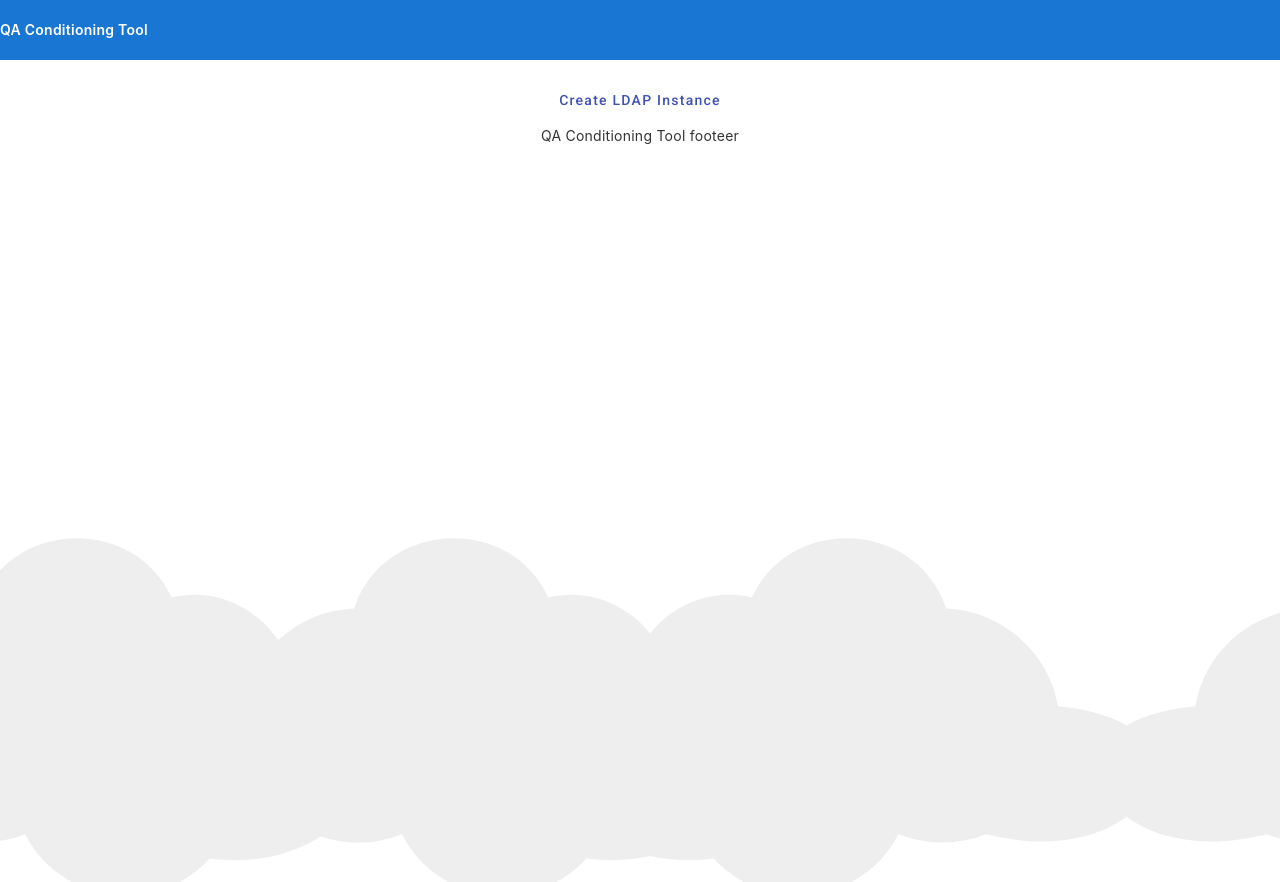
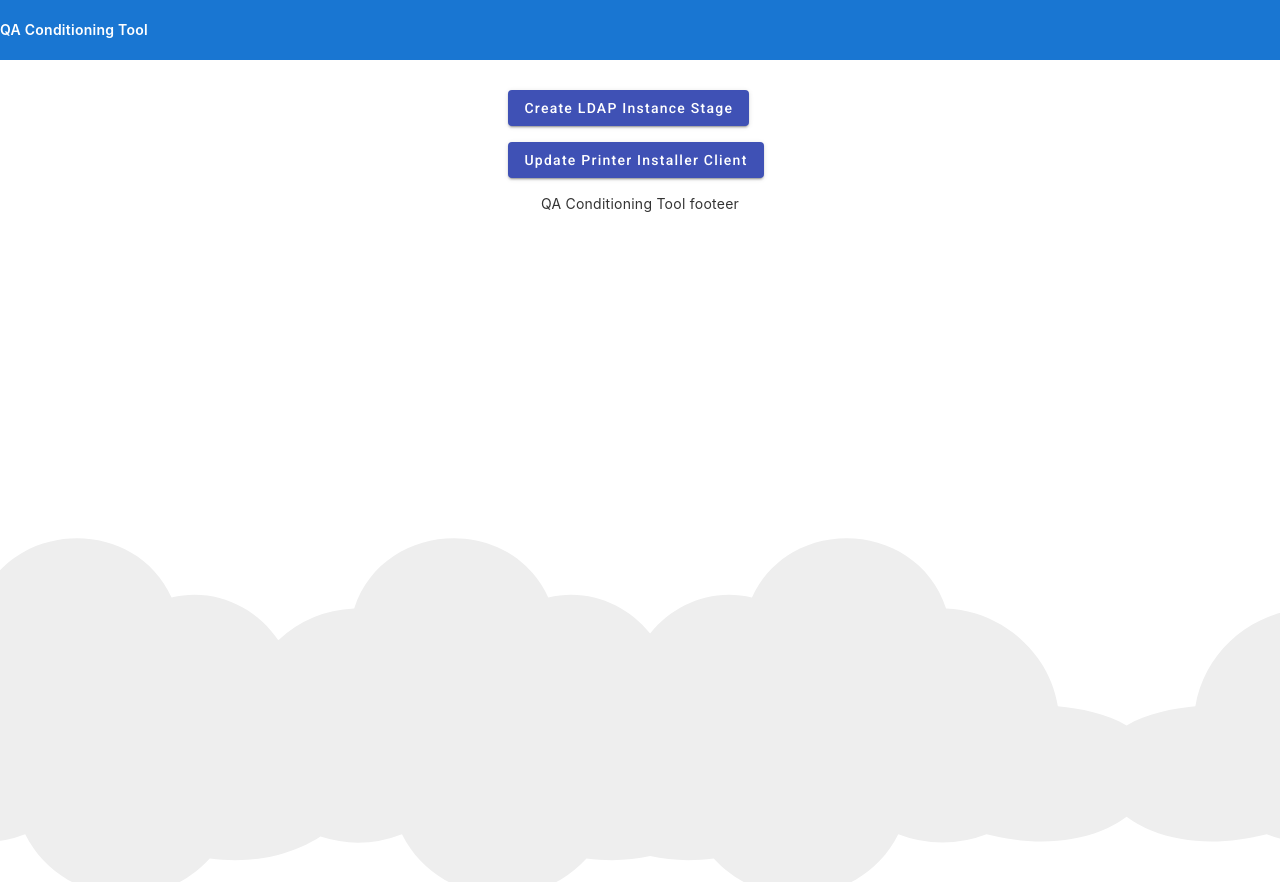
Before and after one commit to edguardado/qa-conditioning-tool-ui, an Angular app: page / in a window 1280 px wide. Built offline with nearby package versions, Linux system fonts and the light colour scheme.

Commit message:
added update client button

```diff
--- a/src/app/form/form.component.css
+++ b/src/app/form/form.component.css
@@ -0,0 +1,31 @@
+section {
+    display: table;
+  }
+
+  .example-label {
+    display: table-cell;
+    font-size: 14px;
+    margin-left: 8px;
+    min-width: 120px;
+  }
+
+  .example-button-row {
+    display: table-cell;
+    max-width: 600px;
+  }
+
+  .example-button-row .mat-mdc-button-base {
+    margin: 8px 8px 8px 0;
+  }
+
+  .example-flex-container {
+    display: flex;
+    justify-content: space-between;
+    flex-wrap: wrap;
+  }
+
+  .example-button-container {
+    display: flex;
+    justify-content: center;
+    width: 120px;
+  }
--- a/src/app/form/form.component.html
+++ b/src/app/form/form.component.html
@@ -1,9 +1,17 @@
+
+<section>
+<div class="example-button-row">
+
+    <button mat-raised-button color="primary" (click)="fetchData()">Create LDAP Instance Stage</button>
+
+  </div>
+</section>
+<section>
+  <div class="example-button-row">
 
 
-<div class="example-button-row">
-
-    <button mat-button color="primary" (click)="fetchData()">Create LDAP Instance</button>
+    <button mat-raised-button color="primary" (click)="updateClient()">Update Printer Installer Client</button>
 
   </div>
-
+</section>
   <div #responseContainer></div>
--- a/src/app/form/form.component.ts
+++ b/src/app/form/form.component.ts
@@ -25,6 +25,20 @@ export class FormComponent {
   });
   }
 
+  updateClient(): void {
+    const host = '10.150.4.245';
+    const localhost = 'localhost';
+    this.apiHelper.get('http://'+localhost+':3000/update-client')
+  .then((data:any) => {
+    console.log('Response:', data);
+    this.displayResponse(data)
+  })
+  .catch((error) => {
+    this.displayResponse(error)
+    console.error('Error:', error);
+  });
+  }
+
   getResponseText(response: any): string {
     if (typeof response === 'object') {
       return JSON.stringify(response);
```
